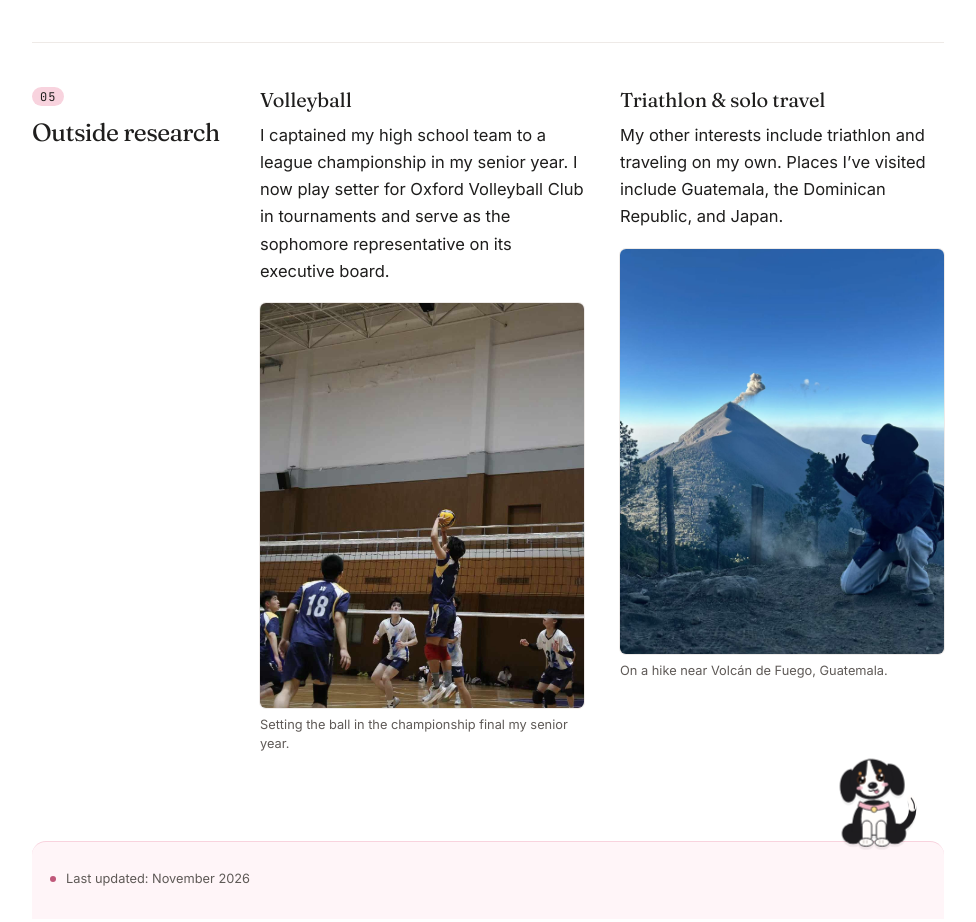
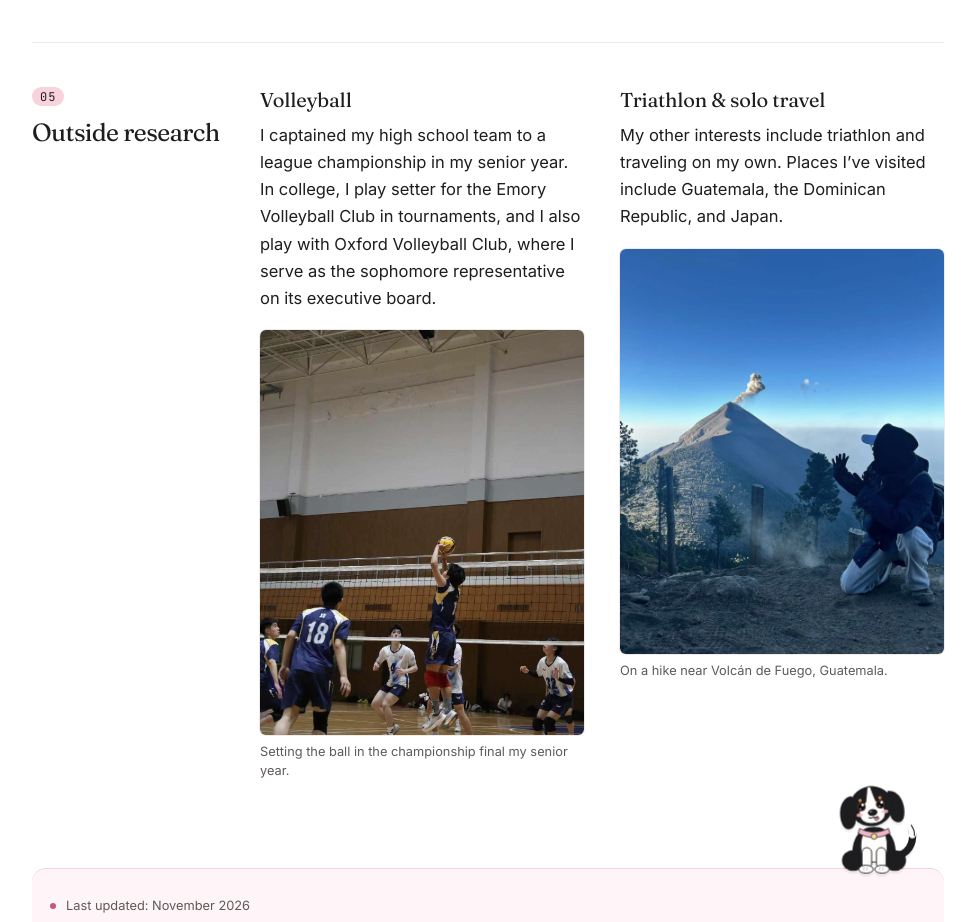
Before and after one commit to KyleTheNbness/kyle_personal_website, a plain HTML site: page index.html in a window 1280 px wide. Shown: the part 4720-5642 px from the top of the page, without its empty margins (152-1128 px from the left). Drawn offline with Linux system fonts and the light colour scheme.

Commit message:
Update volleyball clubs
Co-Authored-By: Claude Opus 5.5 <noreply@anthropic.com>
Claude-Session: https://claude.ai/code/session_01V4b8GXwsKcURXoirSKjkwz

```diff
--- a/index.html
+++ b/index.html
@@ -42,7 +42,7 @@
 </div></section>
 <!-- Personal photographs and captions -->
 <section id="outside-research"><h2>Outside research</h2><div>
-<article><h3>Volleyball</h3><p>I captained my high school team to a league championship in my senior year. I now play setter for Oxford Volleyball Club in tournaments and serve as the sophomore representative on its executive board.</p>
+<article><h3>Volleyball</h3><p>I captained my high school team to a league championship in my senior year. In college, I play setter for the Emory Volleyball Club in tournaments, and I also play with Oxford Volleyball Club, where I serve as the sophomore representative on its executive board.</p>
 <figure><img src="assets/volleyball.jpg" width="1080" height="1620" loading="lazy" alt="I jump to set the ball near the net as my teammates approach."><figcaption>Setting the ball in the championship final my senior year.</figcaption></figure></article>
 <article><h3>Triathlon &amp; solo travel</h3><p>My other interests include triathlon and traveling on my own. Places I’ve visited include Guatemala, the Dominican Republic, and Japan.</p>
 <figure><img src="assets/fuego.jpg" width="1440" height="1920" loading="lazy" alt="I kneel on a ridge overlooking Volcán de Fuego as a plume rises from its summit."><figcaption>On a hike near Volcán de Fuego, Guatemala.</figcaption></figure>
```
